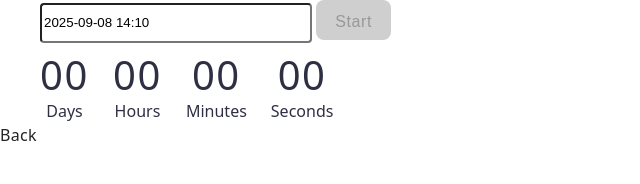
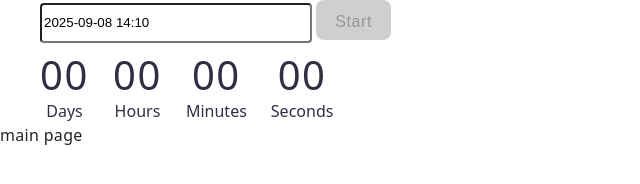
Before and after one commit to Rostislav-Myasnikov/goit-js-hw-10, a plain HTML site: page 1-timer.html in a window 1280 px wide. Shown: the top 184 px of the page, 0-640 px from the left. Drawn offline with Linux system fonts and the light colour scheme.

Commit message:
Deploying to gh-pages from @ Rostislav-Myasnikov/goit-js-hw-10@a07e7a6616027ab0f9d756b74283b8dce950b149 🚀

```diff
--- a/1-timer.html
+++ b/1-timer.html
@@ -36,7 +36,7 @@
           </div>
         </div>
       </div>
-      <a class="nav-link {=$highlight-act}" href="./index.html">Back</a>
+      <a class="nav-link {=$highlight-act}" href="./index.html">main page</a>
     </main>
 
   </body>
```
Also changed, not shown: 2-snackbar.html (+1 -1 lines).
